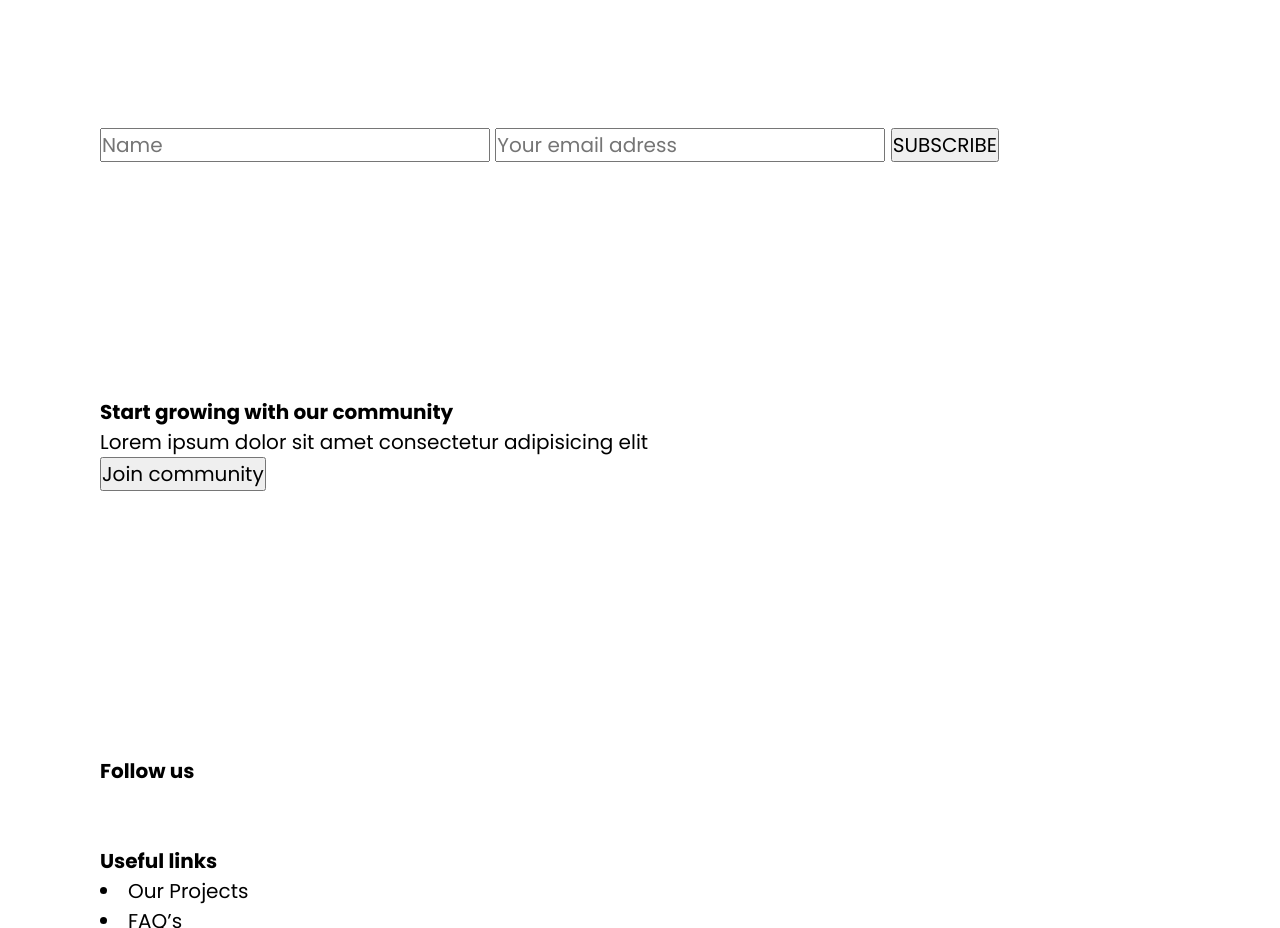
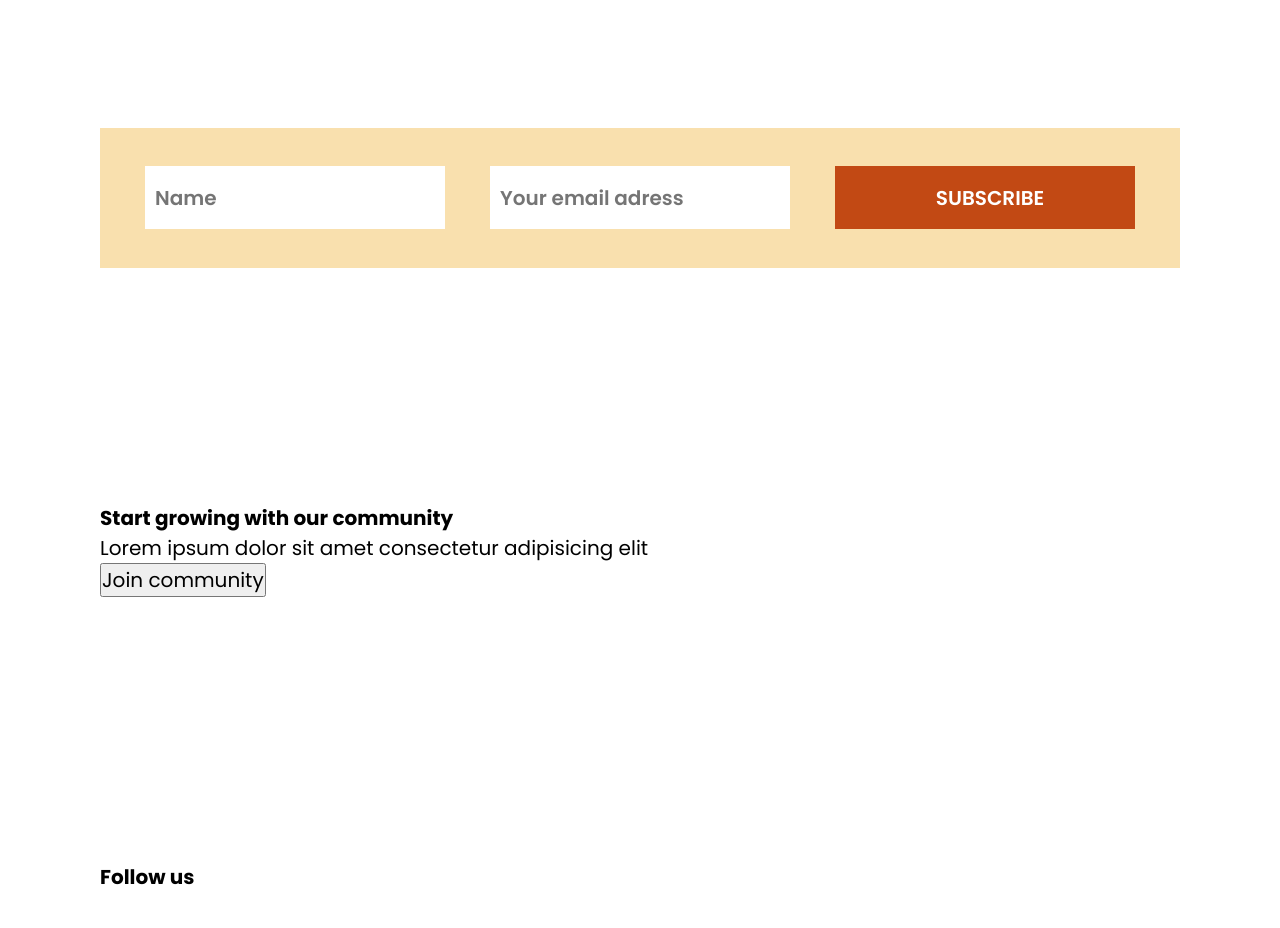
Before and after one commit to ShipaShipovnik/education, a plain HTML site: page index.html in a window 1280 px wide. Shown: the part 1860-2788 px from the top of the page. Drawn offline with Linux system fonts and the light colour scheme.

Commit message:
форма

```diff
--- a/styles.css
+++ b/styles.css
@@ -155,3 +155,26 @@ header {
 }
 
 /* форма */
+.subscribe-form form {
+    width: 100%;
+    height: 140px;
+    background: #F9E0AE;
+    padding: 38px 45px;
+    display: flex;
+    justify-content: space-between;
+}
+
+.subscribe-form form input {
+    width: 300px;
+    height: 63px;
+    border: none;
+    padding-left: 10px;
+    font-size: 20px;
+    font-weight: 600;
+
+}
+
+.subscribe-form form input[type="button"] {
+    background-color: #C24914;
+    color: white;
+}
```
Also changed, not shown: index.html (+1 -0 lines).
